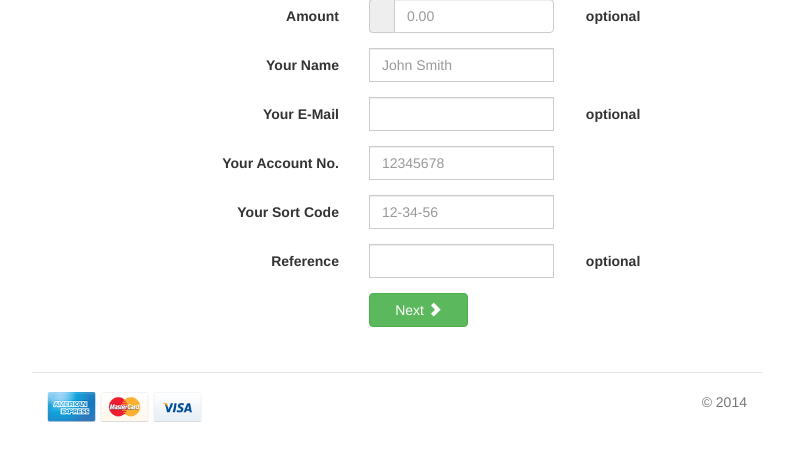
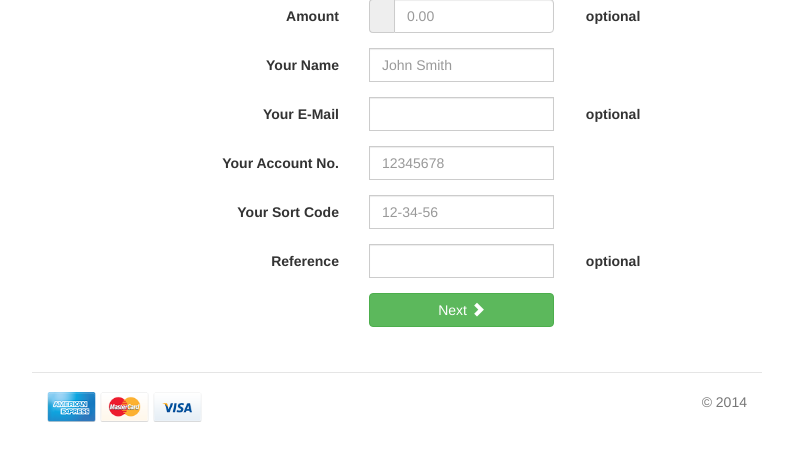
Before and after one commit to paulodicanio86/payme, a Flask app: template payme/templates/generate_payment.html in a window 1280 px wide. Shown: the part 92-553 px from the top of the page, without its empty margins (243-1036 px from the left). Run offline with Flask 2, Linux system fonts and the light colour scheme; the template is opened without the code that fills it: values that come from a table or form of the project are taken from there, others are empty; some libraries are stand-ins or nearby versions.

Commit message:
button improved layout

```diff
--- a/payme/templates/generate_payment.html
+++ b/payme/templates/generate_payment.html
@@ -21,7 +21,7 @@
 
       <div class="next row">
         <div class="form-group">
-          <div class="col-lg-3 col-lg-offset-5 col-xs-12">
+          <div class="col-lg-5 col-lg-offset-5 col-xs-12">
 	    <button type="submit" class="btn btn-success btn-block">Next <span class="glyphicon glyphicon-chevron-right"></span></button>
           </div>
         </div>
```
